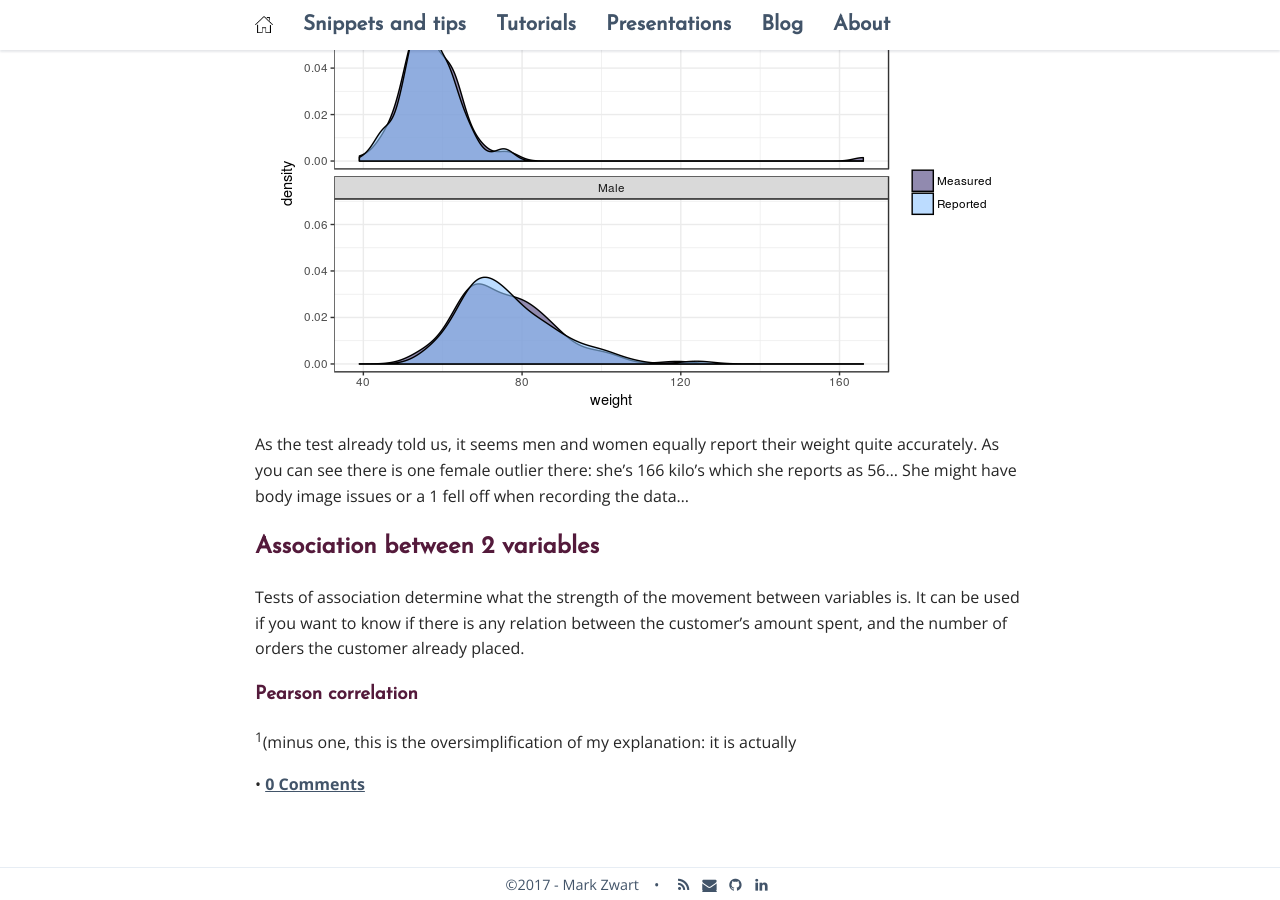
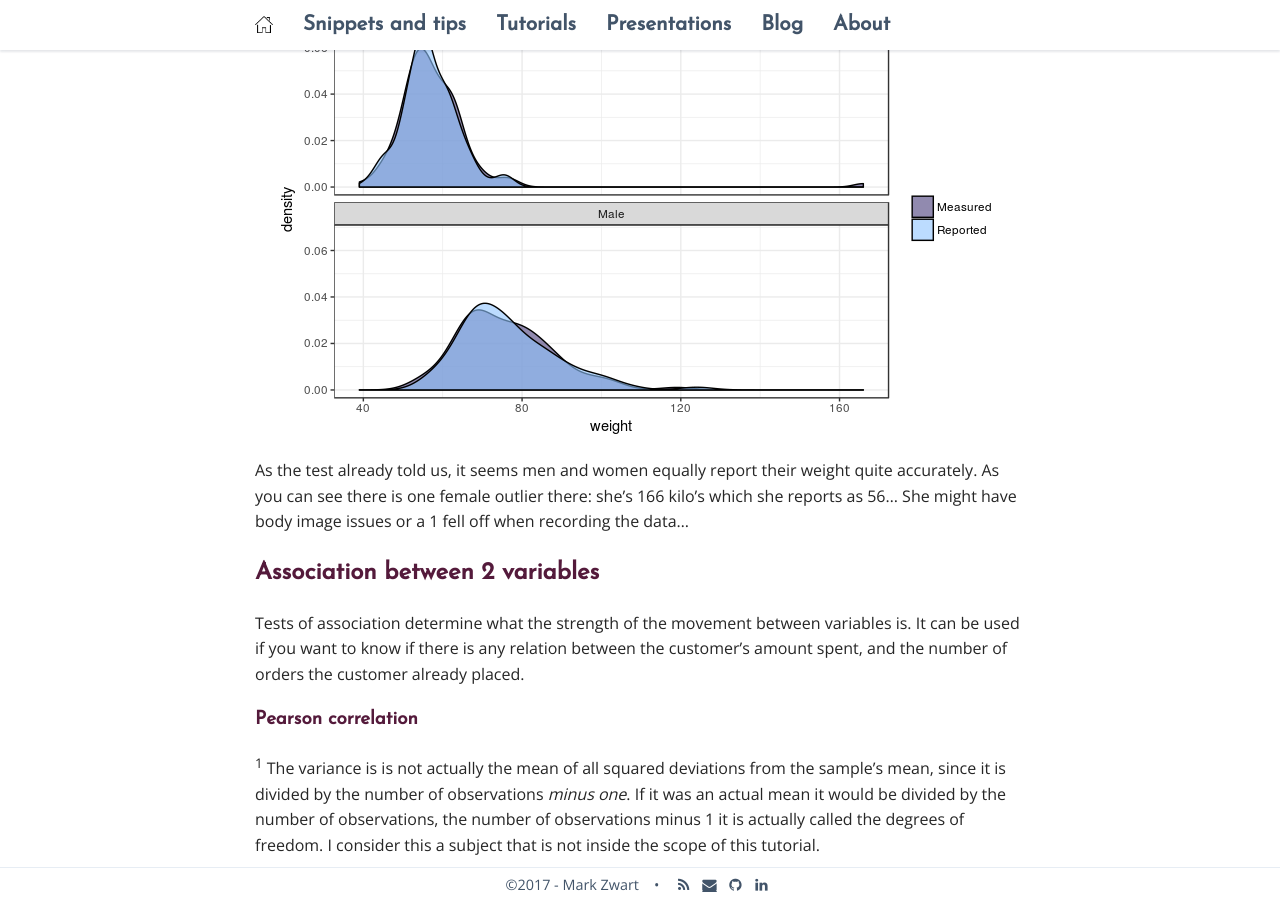
Before and after one commit to mark-me/mark-me.github.io, a Jekyll site: the page built from _pages/tutorials/statistical-tests/statistical-tests-gaussian.md, in a window 1280 px wide and 900 px high, scrolled down 11441 px. Built offline with Jekyll 4.4.1, drawn with Linux system fonts in a browser that asks for light colours; nearby versions of some CDN libraries; formulas are drawn with MathJax 3; a script that is not in the unit is left out; comment, search, counter and statistics services are not loaded; some of the changed text lies outside the part shown.

Commit message:
Update statistical-tests-gaussian.md

````diff
--- a/_pages/tutorials/statistical-tests/statistical-tests-gaussian.md
+++ b/_pages/tutorials/statistical-tests/statistical-tests-gaussian.md
@@ -51,7 +51,7 @@
 ```r
 var(chickwts$weight)
 ```
-The **standard deviation** of the mean (SD) is the most commonly used measure of the spread of values in a distribution. It's essentially the variance rooted. This makes it easier to interpret than the variance
+The **standard deviation** of the mean (SD) is the most commonly used measure of the spread of values in a distribution. It's essentially the variance rooted, which makes it easier to interpret than the variance. This makes it the mean absolute deviation from the mean:
 
 $$ s = \sqrt{\frac{\sum_{i=1}^N (x_i - \overline{x})^2}{N-1} } $$
 
@@ -59,6 +59,8 @@
 ```r
 sd(chickwts$weight)
 ```
+
+
 
 ### Painting the picture
 
@@ -308,4 +310,4 @@
 ### Pearson correlation
 
 
-<sup>1</sup>(minus one, this is the oversimplification of my explanation: it is actually
+<sup>1</sup> The variance is is not actually the mean of all squared deviations from the sample's mean, since it is divided by the number of observations _minus one_. If it was an actual mean it would be divided by the number of observations, the number of observations minus 1 it is actually called the degrees of freedom. I consider this a subject that is not inside the scope of this tutorial.
````
